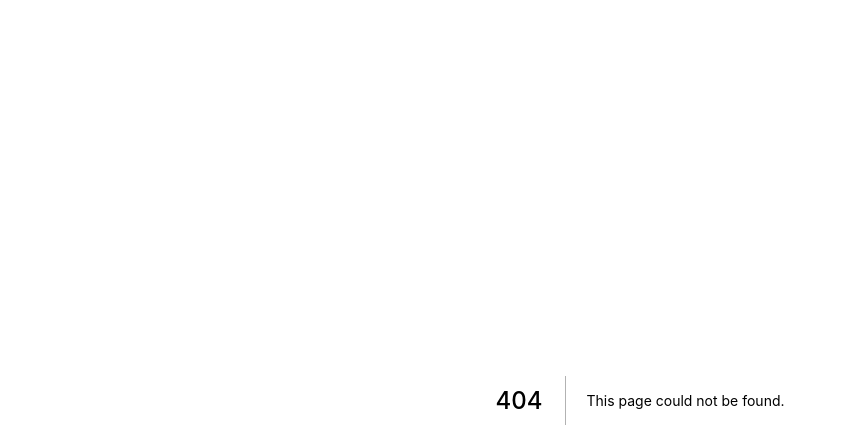
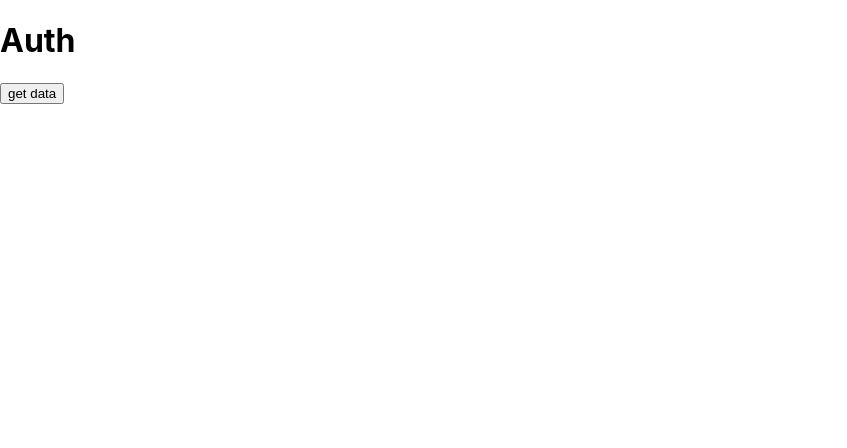
Before and after one commit to jcamilofarfan/count_web-ui-next, a Next.js app: page /auth in a window 1280 px wide. Before the commit this address had no page. Shown: the top 448 px of the page, without its empty margins (0-847 px from the left). Built offline with nearby package versions, Linux system fonts and the light colour scheme.

Commit message:
add basic navigation

```diff
--- a/src/components/NavBar/NavBar.tsx
+++ b/src/components/NavBar/NavBar.tsx
@@ -24,7 +24,7 @@ const NavBar= (props: any) => {
                     </Button>
                     <Button
                         data={{
-                            destiny: "/singup",
+                            destiny: "/auth/singup",
                             status: "secondary",
                             text: "REGISTRO"
                         }}
@@ -32,7 +32,7 @@ const NavBar= (props: any) => {
                     </Button>
                     <Button
                         data={{
-                            destiny: "/login",
+                            destiny: "/auth",
                             status: "primary",
                             text: "INICIAR SESIÓN"
                         }}
--- /dev/null
+++ b/src/pages/auth/index.tsx
@@ -0,0 +1,19 @@
+import { NextPage } from "next";
+import { FiLogIn } from "react-icons/fi";
+import Button from "../../components/Button/Button";
+import { callAPI } from "../../services/auth.service";
+
+const Auth:NextPage= () => {
+    const getdata = async () => {
+        const data = await callAPI({username: 'username', password: 'password'});
+    }
+
+    return (
+        <div>
+            <h1>Auth</h1>
+            <button onClick={getdata}>get data</button>
+        </div>
+    );
+}
+
+export default Auth;
```
Also changed, not shown: src/pages/auth/singup.tsx (added, +11 -0 lines).
